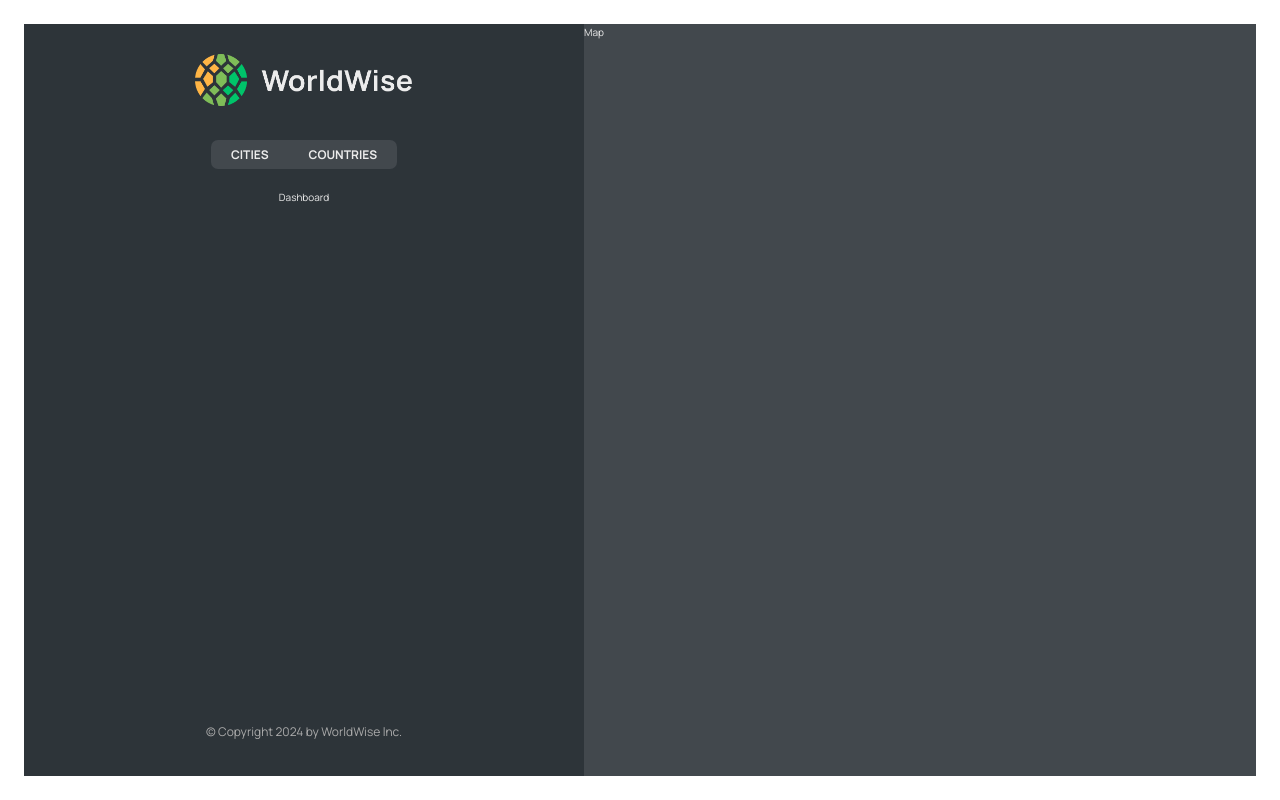
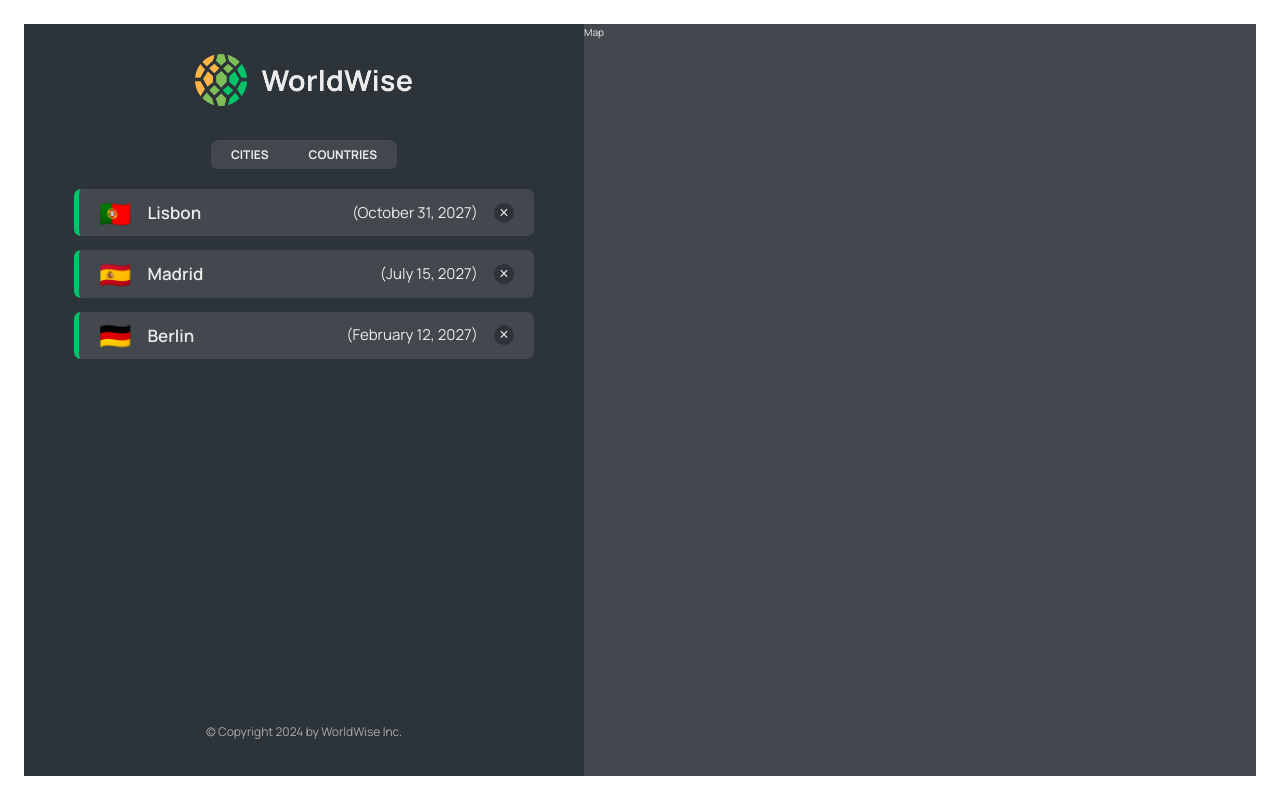
Before and after one commit to FezanMuhammadAli/worldwise-react-app, a React (Vite) app: page /app in a window 1280 px wide. Built offline with nearby package versions, Linux system fonts and the light colour scheme; data requests are answered from the project's data file.

Commit message:
Added CityList component and fetch cities from fake API. privious code is updated new component is added

```diff
--- a/src/App.jsx
+++ b/src/App.jsx
@@ -1,4 +1,5 @@
 import { BrowserRouter, Routes } from "react-router-dom";
+import { useEffect, useState } from "react";
 import { Route } from "react-router";
 import Homepage from "./pages/Homepage";
 import Product from "./pages/Product";
@@ -7,8 +8,29 @@
 import AppLayout from "./pages/AppLayout";
 import Login from "./pages/Login";
 import "./index.css";
+import CityList from "./components/CityList";
+
+const URL = "http://localhost:9000/cities";
 
 function App() {
+  const [cities, setCities] = useState([]);
+  const [isLoading, setIsLoading] = useState(false);
+
+  useEffect(() => {
+    async function fetchCities() {
+      try {
+        setIsLoading(true);
+        const res = await fetch(`${URL}`);
+        const data = await res.json();
+        setCities(data);
+      } catch {
+        alert("There was an error loading data...");
+      } finally {
+        setIsLoading(false);
+      }
+    }
+    fetchCities();
+  }, []);
   return (
     <>
       <BrowserRouter>
@@ -17,8 +39,14 @@
           <Route path="product" element={<Product />} />
           <Route path="pricing" element={<Pricing />} />
           <Route path="app" element={<AppLayout />}>
-            <Route index element={<div>Dashboard</div>} />
-            <Route path="cities" element={<div>Cities</div>} />
+            <Route
+              index
+              element={<CityList cities={cities} isLoading={isLoading} />}
+            />
+            <Route
+              path="cities"
+              element={<CityList cities={cities} isLoading={isLoading} />}
+            />
             <Route path="countries" element={<div>Countries</div>} />
             <Route path="form" element={<div>Form</div>} />
           </Route>
--- a/src/components/City.jsx
+++ b/src/components/City.jsx
@@ -1,4 +1,5 @@
 import styles from "./City.module.css";
+import ButtonBack from "./ButtonBack";
 
 const formatDate = (date) =>
   new Intl.DateTimeFormat("en", {
--- /dev/null
+++ b/src/components/CityItem.jsx
@@ -0,0 +1,22 @@
+import styles from "./CityItem.module.css";
+
+const formatDate = (date) =>
+  new Intl.DateTimeFormat("en", {
+    day: "numeric",
+    month: "long",
+    year: "numeric",
+  }).format(new Date(date));
+
+function CityItem({ city }) {
+  const { cityName, emoji, date } = city;
+  return (
+    <li className={styles.cityItem}>
+      <span className={styles.emoji}>{emoji}</span>
+      <span className={styles.name}>{cityName}</span>
+      <span className={styles.date}>({formatDate(date)})</span>
+      <button className={styles.deleteBtn}>&times;</button>
+    </li>
+  );
+}
+
+export default CityItem;
--- /dev/null
+++ b/src/components/CityList.jsx
@@ -0,0 +1,22 @@
+import CityItem from "./CityItem";
+import styles from "./CityList.module.css";
+import Spinner from "./Spinner";
+import Message from "./Message";
+
+function CityList({ cities, isLoading }) {
+  if (isLoading) return <Spinner />;
+
+  if (!cities.length)
+    return (
+      <Message message="add your first city by clicking a city on the map" />
+    );
+  return (
+    <ul className={styles.cityList}>
+      {cities.map((city) => (
+        <CityItem city={city} key={city.id} />
+      ))}
+    </ul>
+  );
+}
+
+export default CityList;
```
